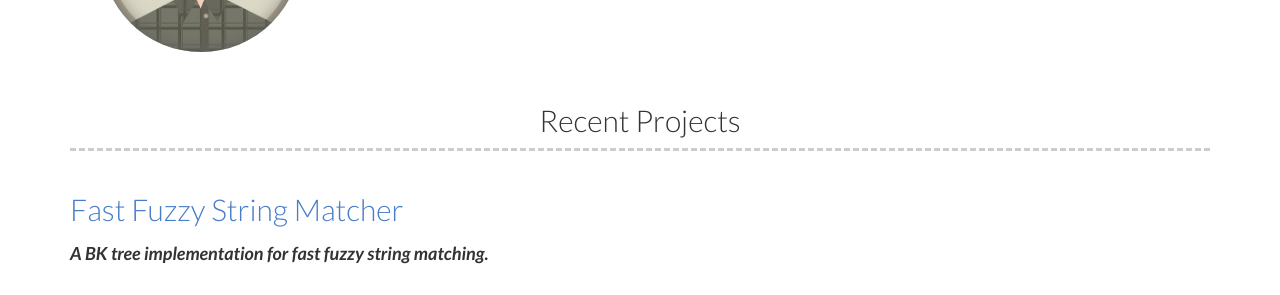
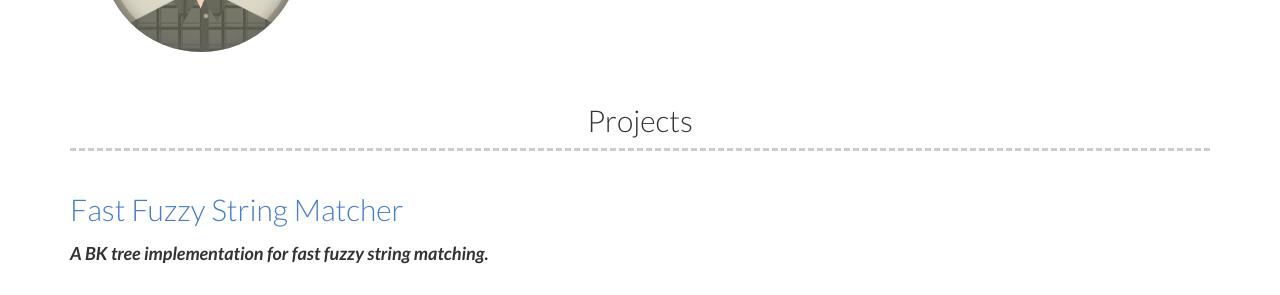
Before and after one commit to pekoto-zz/pekoto.github.io, a Jekyll site: the page built from index.md, in a window 1280 px wide. Shown: the part 451-746 px from the top of the page. Built offline with Jekyll 4.4.1, drawn with Linux system fonts in a browser that asks for light colours; some of the changed text lies outside the part shown.

Commit message:
Experience update

```diff
--- a/_data/experience.yml
+++ b/_data/experience.yml
@@ -2,7 +2,9 @@
   link: boringcompany.com
   job_title: Senior Network System Administrator
   dates: November 2017 - Present
-  quote: >
-   Solving 21st century problems by diging holes and making game changing products like the *not a flamethrower*
+  company_logo: ../images/profile.jpg
+  company_summary: Investment company
   description: | # this will include new lines to allow paragraphs
     Every company needs its networks properly administered and The Boring Compay is no exception. Digging holes is hard and I play my part making sure the whole company stays connected. I lead a team of 5 people and enjoy driving the company to try new technologies.
+
+    ---
--- a/_includes/experience.html
+++ b/_includes/experience.html
@@ -3,17 +3,15 @@
   {% for experience in site.data.experience %}
     <div class="row clearfix experience">
       <div class="col-xs-12 col-sm-4 col-md-3 left-column">
-        <h4>{{ experience.company }}</h4>
-        {%- if experience.link -%}
-          <a href="http://{{ experience.link }}" target="_blank">{{ experience.link }}</a>
-        {%- endif -%}
-        <p>{{ experience.dates }}</p>
-        <p><b>{{ experience.job_title }}</b></p>
+        <figure>
+            <img class="figure-img img-fluid" src="{{ experience.company_logo }}">
+            <figcaption class="text-center"><a href="https://{{ experience.link }}" target="_blank">{{ experience.link }}</a></figcaption>
+        </figure>
       </div>
       <div class="col-xs-12 col-sm-8 col-md-9">
-        {%- if experience.quote -%}
-          <p class="quote">{{ experience.quote }}</p>
-        {%- endif -%}
+        <h4><a href=https://{{ experience.link}} target="_blank">{{ experience.company }}</a></h4>
+        <p class="summary">{{ experience.company_summary }} </p>
+        <p class="summary">{{ experience.job_title }}, {{ experience.dates }}</p>
         {{ experience.description | strip | markdownify }}
       </div>
     </div>
--- a/_includes/projects.html
+++ b/_includes/projects.html
@@ -1,5 +1,5 @@
 <div class="container projects-container">
-  <h3>{{ site.projects_title | default: "Recent Projects" }}</h3>
+  <h3>{{ site.projects_title | default: "Projects" }}</h3>
   {% for project in site.data.projects %}
     <div class="row clearfix project">
       <div class="col-xs-12">
--- a/assets/main.scss
+++ b/assets/main.scss
@@ -152,3 +152,9 @@ p.overview {
   font-weight: bold;
   padding: 10px 0px;
 }
+
+p.summary {
+  font-size: 1.6em;
+  font-style: italic;
+  padding: 10px 0px;
+}
```
Also changed, not shown: other parts of _includes/projects.html (+1 -1 lines).
